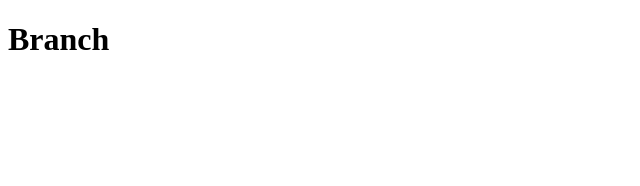
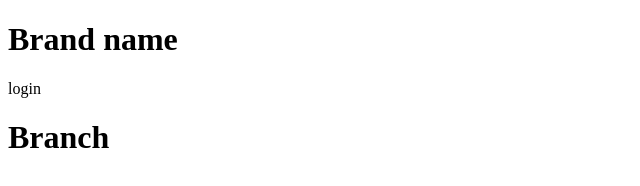
Before and after one commit to karthikeyan4019/samplerepo3, a plain HTML site: page index.html in a window 1280 px wide. Shown: the whole page, without its empty margins (0-640 px from the left). Drawn offline with Linux system fonts and the light colour scheme.

Commit message:
feat:header added

```diff
--- a/index.html
+++ b/index.html
@@ -6,6 +6,10 @@
     <title>Document</title>
 </head>
 <body>
+    <header>
+        <h1>Brand name</h1>
+        <p>login</p>
+    </header>
     <h1>Branch</h1>
 </body>
 </html>
```
